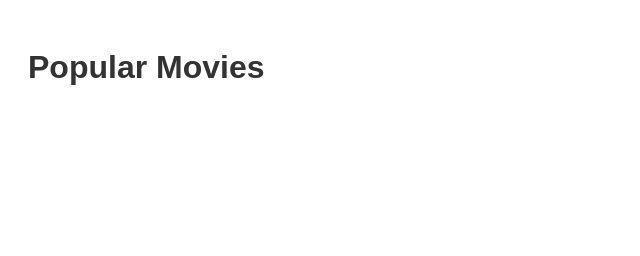
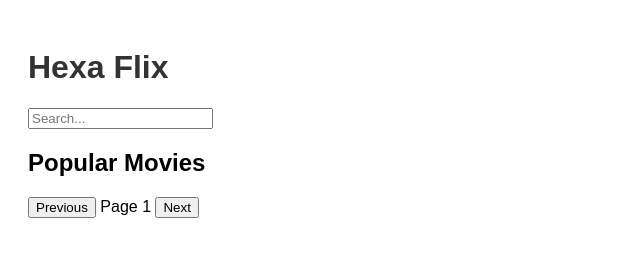
Before and after one commit to HH3X4/movie, a plain HTML site: page index.html in a window 1280 px wide. Shown: the whole page, without its empty margins (0-640 px from the left). Drawn offline with Linux system fonts and the light colour scheme; files that its build step writes are made by us from their sources.

Commit message:
Update index.html

```diff
--- a/index.html
+++ b/index.html
@@ -1,15 +1,29 @@
 <!DOCTYPE html>
 <html lang="en">
 <head>
-  <meta charset="UTF-8">
-  <meta name="viewport" content="width=device-width, initial-scale=1.0">
-  <title>Popular Movies</title>
-  <link rel="stylesheet" href="assets/styles.css">
+    <meta charset="UTF-8">
+    <meta name="viewport" content="width=device-width, initial-scale=1.0">
+    <title>Popular Movies - Hexa Flix</title>
+    <link rel="stylesheet" href="styles.css">
 </head>
 <body>
-  <h1>Popular Movies</h1>
-  <div id="movie-list"></div>
+    <header>
+        <h1 class="site-logo">Hexa Flix</h1>
+        <form id="searchForm">
+            <input type="text" id="searchInput" placeholder="Search...">
+        </form>
+    </header>
 
-  <script src="js/main.js"></script>
+    <div class="container" id="moviesContainer">
+        <h2>Popular Movies</h2>
+        <div class="movie-grid" id="moviesGrid"></div>
+        <div class="pagination">
+            <button id="prevPage">Previous</button>
+            <span id="currentPage">Page 1</span>
+            <button id="nextPage">Next</button>
+        </div>
+    </div>
+
+    <script src="script.js"></script>
 </body>
 </html>
```
